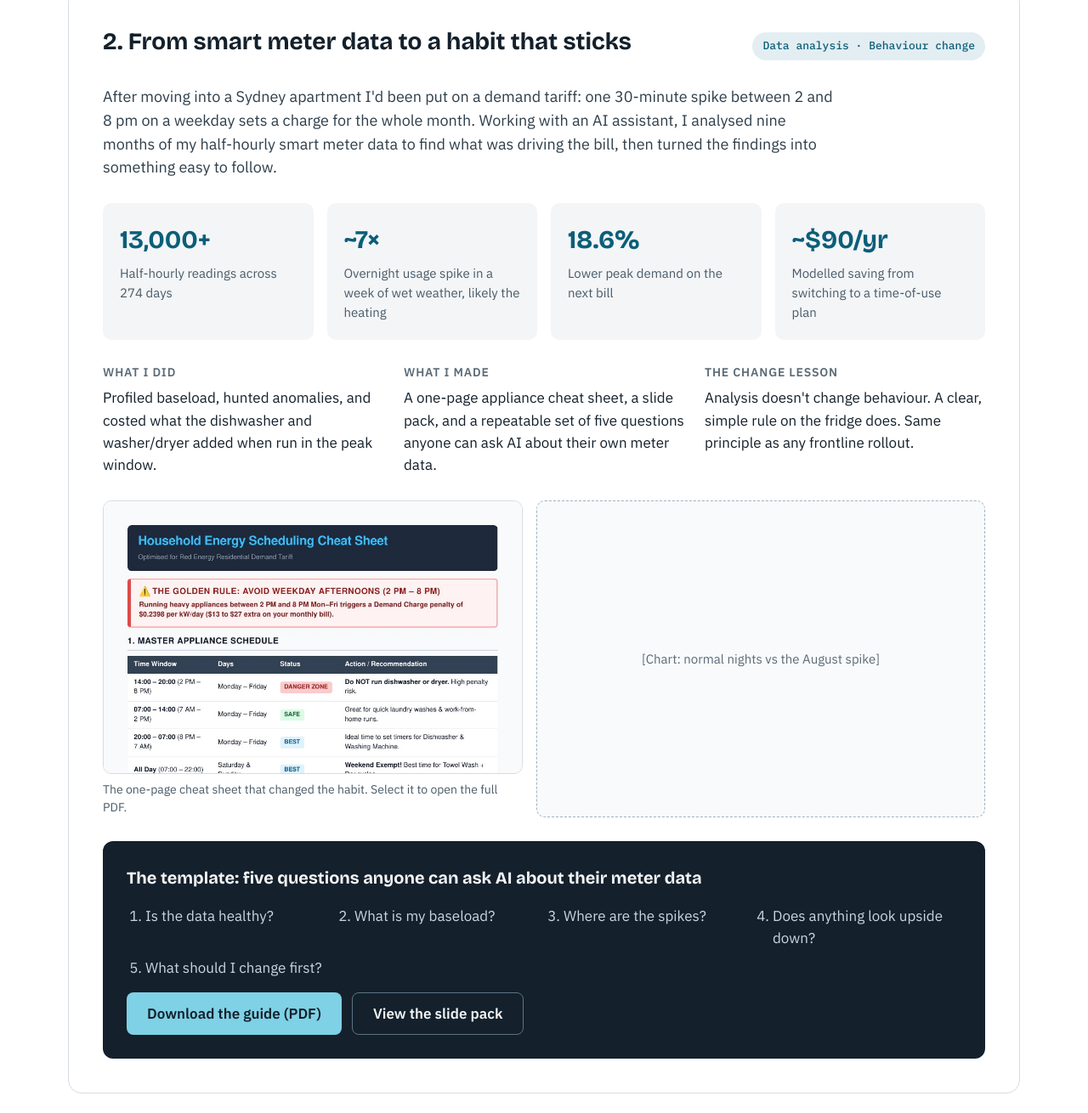
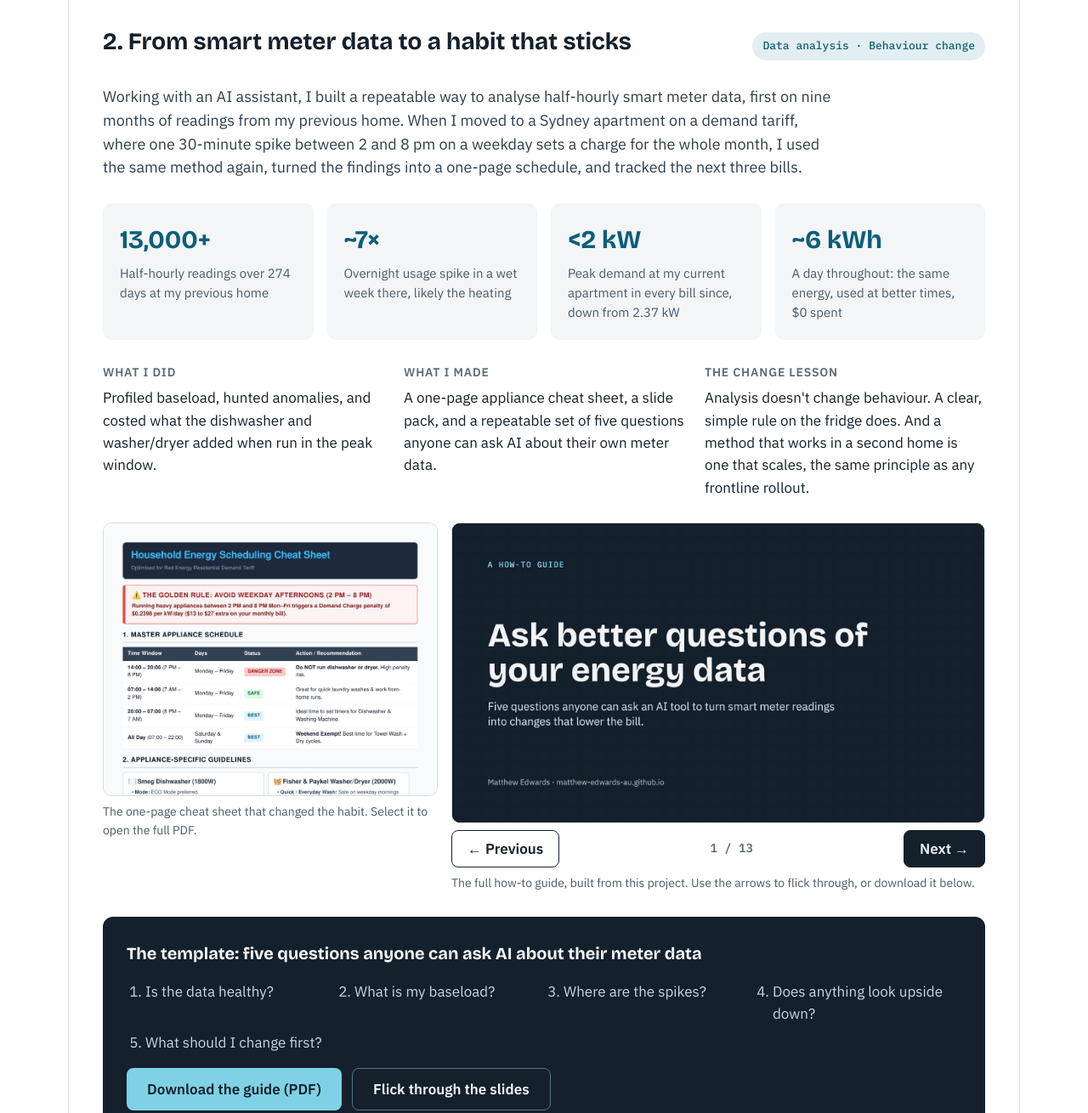
Before and after one commit to matthew-edwards-au/matthew-edwards-au.github.io, a plain HTML site: page index.html in a window 1280 px wide. Shown: the part 4226-5536 px from the top of the page at 85% size. Drawn offline with nearby package versions, Linux system fonts and the light colour scheme.

Commit message:
Add files via upload

```diff
--- a/index.html
+++ b/index.html
@@ -11,7 +11,7 @@
 body{margin:0;background:#F3F5F7}
 a{color:#0B5E78}a:hover{color:#083F51}
 </style>
-<style>html{scroll-behavior:smooth}</style>
+<style>html{scroll-behavior:smooth}#deck-viewer button:hover{opacity:.85}#deck-viewer button:focus-visible{outline:3px solid #7FD1E6;outline-offset:2px}</style>
 </head>
 <body>
 <div style="font-family: 'IBM Plex Sans', system-ui, sans-serif; color: #14202B; background: #F3F5F7; line-height: 1.55; font-size: 17px">
@@ -233,23 +233,23 @@ a{color:#0B5E78}a:hover{color:#083F51}
 <h3 style="margin: 0; font-family: 'Bricolage Grotesque', sans-serif; font-size: 28px">2. From smart meter data to a habit that sticks</h3>
 <span style="font-family: 'IBM Plex Mono', monospace; font-size: 13px; padding: 6px 12px; border-radius: 999px; background: #E3EEF2; color: #0B5E78">Data analysis · Behaviour change</span>
 </div>
-<p style="margin: 0; font-size: 18px; color: #2E3E4A; max-width: 860px">After moving into a Sydney apartment I'd been put on a demand tariff: one 30-minute spike between 2 and 8 pm on a weekday sets a charge for the whole month. Working with an AI assistant, I analysed nine months of my half-hourly smart meter data to find what was driving the bill, then turned the findings into something easy to follow.</p>
+<p style="margin: 0; font-size: 18px; color: #2E3E4A; max-width: 860px">Working with an AI assistant, I built a repeatable way to analyse half-hourly smart meter data, first on nine months of readings from my previous home. When I moved to a Sydney apartment on a demand tariff, where one 30-minute spike between 2 and 8 pm on a weekday sets a charge for the whole month, I used the same method again, turned the findings into a one-page schedule, and tracked the next three bills.</p>
 <div style="display: grid; grid-template-columns: repeat(auto-fit, minmax(200px, 1fr)); gap: 16px">
 <div style="background: #F3F5F7; border-radius: 10px; padding: 20px; display: flex; flex-direction: column; gap: 4px">
 <span style="font-family: 'Bricolage Grotesque', sans-serif; font-weight: 700; font-size: 30px; color: #0B5E78">13,000+</span>
-<span style="font-size: 15px; color: #4A5B68">Half-hourly readings across 274 days</span>
+<span style="font-size: 15px; color: #4A5B68">Half-hourly readings over 274 days at my previous home</span>
 </div>
 <div style="background: #F3F5F7; border-radius: 10px; padding: 20px; display: flex; flex-direction: column; gap: 4px">
 <span style="font-family: 'Bricolage Grotesque', sans-serif; font-weight: 700; font-size: 30px; color: #0B5E78">~7×</span>
-<span style="font-size: 15px; color: #4A5B68">Overnight usage spike in a week of wet weather, likely the heating</span>
+<span style="font-size: 15px; color: #4A5B68">Overnight usage spike in a wet week there, likely the heating</span>
 </div>
 <div style="background: #F3F5F7; border-radius: 10px; padding: 20px; display: flex; flex-direction: column; gap: 4px">
-<span style="font-family: 'Bricolage Grotesque', sans-serif; font-weight: 700; font-size: 30px; color: #0B5E78">18.6%</span>
-<span style="font-size: 15px; color: #4A5B68">Lower peak demand on the next bill</span>
+<span style="font-family: 'Bricolage Grotesque', sans-serif; font-weight: 700; font-size: 30px; color: #0B5E78">&lt;2 kW</span>
+<span style="font-size: 15px; color: #4A5B68">Peak demand at my current apartment in every bill since, down from 2.37 kW</span>
 </div>
 <div style="background: #F3F5F7; border-radius: 10px; padding: 20px; display: flex; flex-direction: column; gap: 4px">
-<span style="font-family: 'Bricolage Grotesque', sans-serif; font-weight: 700; font-size: 30px; color: #0B5E78">~$90/yr</span>
-<span style="font-size: 15px; color: #4A5B68">Modelled saving from switching to a time-of-use plan</span>
+<span style="font-family: 'Bricolage Grotesque', sans-serif; font-weight: 700; font-size: 30px; color: #0B5E78">~6 kWh</span>
+<span style="font-size: 15px; color: #4A5B68">A day throughout: the same energy, used at better times, $0 spent</span>
 </div>
 </div>
 <div style="display: grid; grid-template-columns: repeat(auto-fit, minmax(240px, 1fr)); gap: 24px">
@@ -263,7 +263,7 @@ a{color:#0B5E78}a:hover{color:#083F51}
 </div>
 <div style="display: flex; flex-direction: column; gap: 6px">
 <span style="font-weight: 600; font-size: 14px; text-transform: uppercase; letter-spacing: 0.06em; color: #5B6B78">The change lesson</span>
-<p style="margin: 0">Analysis doesn't change behaviour. A clear, simple rule on the fridge does. Same principle as any frontline rollout.</p>
+<p style="margin: 0">Analysis doesn't change behaviour. A clear, simple rule on the fridge does. And a method that works in a second home is one that scales, the same principle as any frontline rollout.</p>
 </div>
 </div>
 <div style="display: flex; flex-wrap: wrap; gap: 16px; align-items: stretch">
@@ -273,7 +273,17 @@ a{color:#0B5E78}a:hover{color:#083F51}
 </a>
 <figcaption style="font-size: 14px; color: #4A5B68">The one-page cheat sheet that changed the habit. Select it to open the full PDF.</figcaption>
 </figure>
-<div role="img" aria-label="Output placeholder" style="flex: 1 1 320px; min-height: 200px; border-radius: 10px; border: 1.5px dashed #9FB3C2; background: #F8FAFB; display: flex; align-items: center; justify-content: center; color: #5B6B78; font-size: 15px; text-align: center; padding: 0 16px">[Chart: normal nights vs the August spike]</div>
+<figure id="deck-viewer" aria-label="Slide viewer: Ask better questions of your energy data" style="flex: 2 1 480px; min-width: 0; margin: 0; display: flex; flex-direction: column; gap: 8px">
+<div style="border-radius: 10px; overflow: hidden; border: 1px solid #D5DDE3; background: #14202B; aspect-ratio: 16 / 9">
+<img id="deck-img" src="slides/slide-01.jpg" alt="Slide 1 of 13: Ask better questions of your energy data" style="display: block; width: 100%; height: 100%; object-fit: contain">
+</div>
+<div style="display: flex; align-items: center; justify-content: space-between; gap: 12px">
+<button id="deck-prev" type="button" aria-label="Previous slide" style="min-height: 44px; padding: 0 18px; border-radius: 8px; border: 1.5px solid #14202B; background: #FFFFFF; color: #14202B; font: inherit; font-weight: 600; cursor: pointer">← Previous</button>
+<span id="deck-count" aria-live="polite" style="font-family: 'IBM Plex Mono', monospace; font-size: 14px; color: #4A5B68">1 / 13</span>
+<button id="deck-next" type="button" aria-label="Next slide" style="min-height: 44px; padding: 0 18px; border-radius: 8px; border: 1.5px solid #14202B; background: #14202B; color: #F3F5F7; font: inherit; font-weight: 600; cursor: pointer">Next →</button>
+</div>
+<figcaption style="font-size: 14px; color: #4A5B68">The full how-to guide, built from this project. Use the arrows to flick through, or download it below.</figcaption>
+</figure>
 </div>
 <div style="background: #14202B; color: #F3F5F7; border-radius: 12px; padding: 28px; display: flex; flex-direction: column; gap: 16px">
 <h4 style="margin: 0; font-family: 'Bricolage Grotesque', sans-serif; font-size: 20px">The template: five questions anyone can ask AI about their meter data</h4>
@@ -285,8 +295,8 @@ a{color:#0B5E78}a:hover{color:#083F51}
 <li>What should I change first?</li>
 </ol>
 <div style="display: flex; flex-wrap: wrap; gap: 12px">
-<a href="#" style="display: inline-flex; align-items: center; min-height: 48px; padding: 0 24px; border-radius: 8px; background: #7FD1E6; color: #14202B; font-weight: 600; text-decoration: none">Download the guide (PDF)</a>
-<a href="https://docs.google.com/presentation/d/1Ba0UouCbIQzHdsIcxAYAQfKnV2D3-veuiWwaCMG7xUY/edit?usp=sharing" style="display: inline-flex; align-items: center; min-height: 48px; padding: 0 24px; border-radius: 8px; border: 1.5px solid #5B7385; color: #F3F5F7; font-weight: 600; text-decoration: none">View the slide pack</a>
+<a href="files/energy-guide.pdf" style="display: inline-flex; align-items: center; min-height: 48px; padding: 0 24px; border-radius: 8px; background: #7FD1E6; color: #14202B; font-weight: 600; text-decoration: none">Download the guide (PDF)</a>
+<a href="#deck-viewer" style="display: inline-flex; align-items: center; min-height: 48px; padding: 0 24px; border-radius: 8px; border: 1.5px solid #5B7385; color: #F3F5F7; font-weight: 600; text-decoration: none">Flick through the slides</a>
 </div>
 </div>
 </article>
@@ -363,5 +373,37 @@ a{color:#0B5E78}a:hover{color:#083F51}
 </footer>
 
 </div>
+<script>
+(function () {
+  var slides = [{"src": "slides/slide-01.jpg", "alt": "Slide 1 of 13: Ask better questions of your energy data"}, {"src": "slides/slide-02.jpg", "alt": "Slide 2 of 13: Why it matters: your bill shows a total, your meter records every half-hour"}, {"src": "slides/slide-03.jpg", "alt": "Slide 3 of 13: Before you start: you need three things"}, {"src": "slides/slide-04.jpg", "alt": "Slide 4 of 13: The framework: five questions, asked in order"}, {"src": "slides/slide-05.jpg", "alt": "Slide 5 of 13: Step 1: is the data healthy?"}, {"src": "slides/slide-06.jpg", "alt": "Slide 6 of 13: Step 2: what is my baseload?"}, {"src": "slides/slide-07.jpg", "alt": "Slide 7 of 13: Step 3: where are the spikes?"}, {"src": "slides/slide-08.jpg", "alt": "Slide 8 of 13: Step 4: does anything look upside down?"}, {"src": "slides/slide-09.jpg", "alt": "Slide 9 of 13: Step 5: what should I change first?"}, {"src": "slides/slide-10.jpg", "alt": "Slide 10 of 13: Check the AI's work. It will make mistakes."}, {"src": "slides/slide-11.jpg", "alt": "Slide 11 of 13: Make it stick: turn the findings into one page"}, {"src": "slides/slide-12.jpg", "alt": "Slide 12 of 13: What changed over the next three bills"}, {"src": "slides/slide-13.jpg", "alt": "Slide 13 of 13: Your turn: start this week"}];
+  var i = 0;
+  var img = document.getElementById('deck-img');
+  var count = document.getElementById('deck-count');
+  var box = document.getElementById('deck-viewer');
+  if (!img || !count || !box) return;
+  function show(n) {
+    i = (n + slides.length) % slides.length;
+    img.src = slides[i].src;
+    img.alt = slides[i].alt;
+    count.textContent = (i + 1) + ' / ' + slides.length;
+    var next = new Image(); next.src = slides[(i + 1) % slides.length].src;
+  }
+  document.getElementById('deck-prev').addEventListener('click', function () { show(i - 1); });
+  document.getElementById('deck-next').addEventListener('click', function () { show(i + 1); });
+  box.addEventListener('keydown', function (e) {
+    if (e.key === 'ArrowRight') { show(i + 1); e.preventDefault(); }
+    if (e.key === 'ArrowLeft') { show(i - 1); e.preventDefault(); }
+  });
+  var x0 = null;
+  img.addEventListener('touchstart', function (e) { x0 = e.touches[0].clientX; }, { passive: true });
+  img.addEventListener('touchend', function (e) {
+    if (x0 === null) return;
+    var dx = e.changedTouches[0].clientX - x0;
+    if (Math.abs(dx) > 40) show(dx < 0 ? i + 1 : i - 1);
+    x0 = null;
+  }, { passive: true });
+  show(0);
+})();
+</script>
 </body>
 </html>
```
Also changed, not shown: slides/slide-01.jpg (added), slides/slide-02.jpg (added), slides/slide-03.jpg (added), slides/slide-04.jpg (added), slides/slide-05.jpg (added), slides/slide-06.jpg (added), slides/slide-07.jpg (added), slides/slide-08.jpg (added), slides/slide-09.jpg (added), slides/slide-10.jpg (added), slides/slide-11.jpg (added), slides/slide-12.jpg (added), slides/slide-13.jpg (added), 2 other files.
